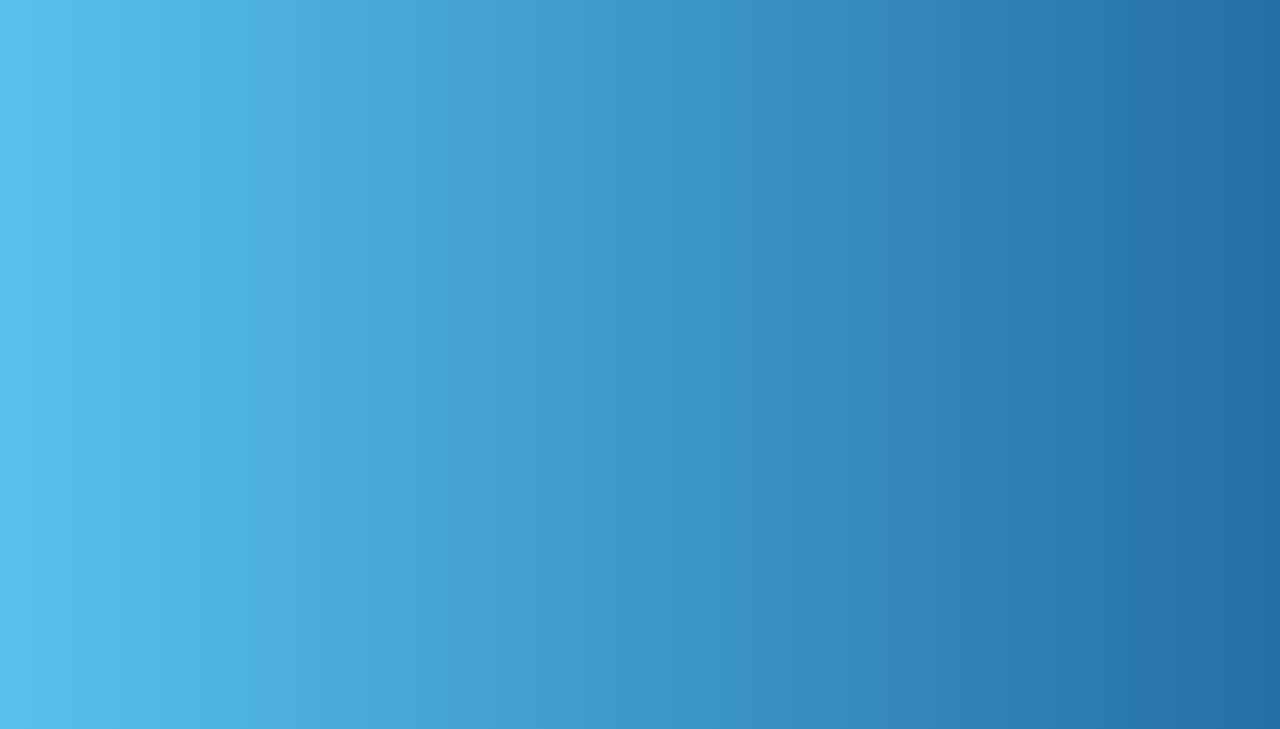
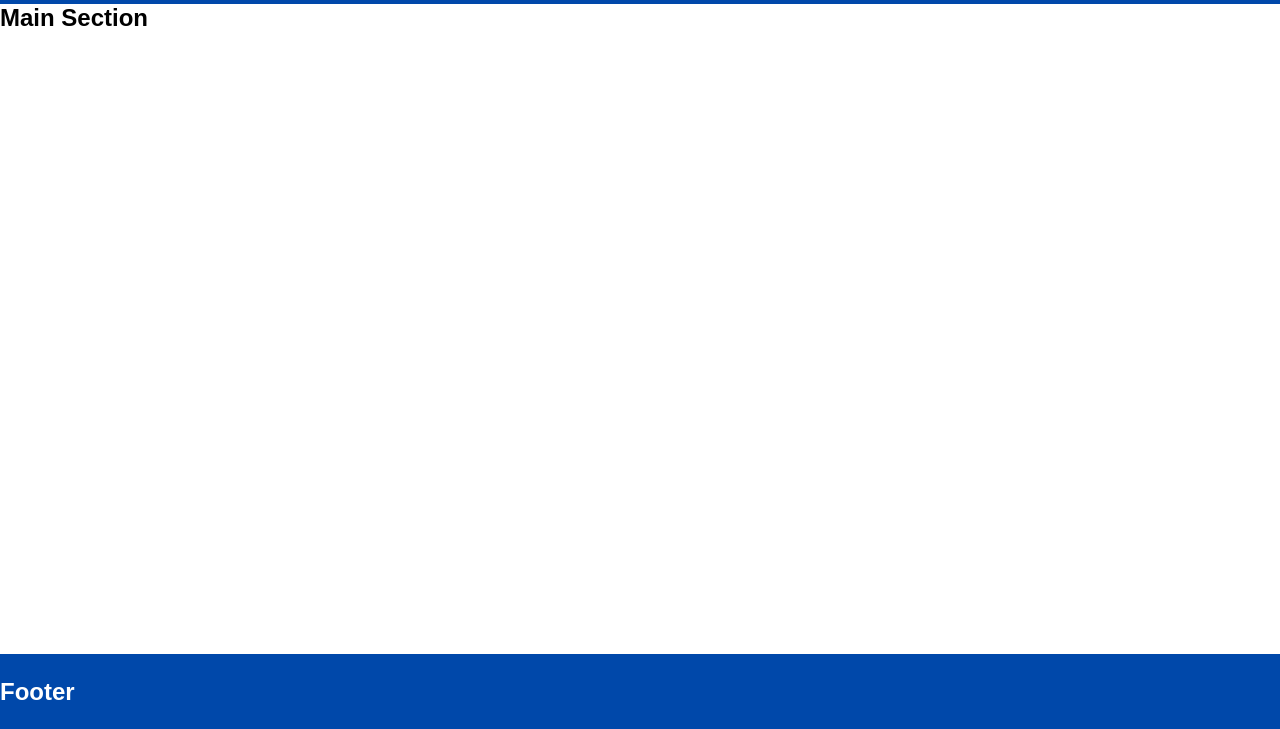
Before and after one commit to M-AamirBakhtiar/css-grid-layouts, a plain HTML site: page simple-layouts/sticky-footer/index.html in a window 1280 px wide. Shown: the part 71-800 px from the top of the page. Drawn offline with Linux system fonts and the light colour scheme.

Commit message:
stick footer final

```diff
--- a/simple-layouts/sticky-footer/index.html
+++ b/simple-layouts/sticky-footer/index.html
@@ -1,13 +1,21 @@
 <!DOCTYPE html>
 <html lang="en">
-<head>
-  <meta charset="UTF-8">
-  <meta http-equiv="X-UA-Compatible" content="IE=edge">
-  <meta name="viewport" content="width=device-width, initial-scale=1.0">
-  <title>Sticky Footer</title>
-  <link rel="stylesheet" href="style.css">
-</head>
-<body>
-
-</body>
+  <head>
+    <meta charset="UTF-8" />
+    <meta http-equiv="X-UA-Compatible" content="IE=edge" />
+    <meta name="viewport" content="width=device-width, initial-scale=1.0" />
+    <title>Sticky Footer</title>
+    <link rel="stylesheet" href="style.css" />
+  </head>
+  <body>
+    <header>
+      <h1>Header</h1>
+    </header>
+    <main>
+      <h2>Main Section</h2>
+    </main>
+    <footer>
+      <h2>Footer</h2>
+    </footer>
+  </body>
 </html>
--- a/simple-layouts/sticky-footer/style.css
+++ b/simple-layouts/sticky-footer/style.css
@@ -4,11 +4,27 @@
   box-sizing: border-box;
 }
 
-html{
+html {
   font-family: Arial, Helvetica, sans-serif;
   background: linear-gradient(to right, #57c1eb 0%, #246fa8 100%);
 }
 
 body {
-  padding: 1.25em 3.125em;
+  display: grid;
+  height: 100vh;
+  grid-template-rows: 75px 1fr 75px;
+  /* place-items: center stretch; */
 }
+
+main {
+  background-color: #fff;
+}
+
+header,
+footer {
+  display: grid;
+  align-items: center;
+  color: #fff;
+  background-color: #0048aa;
+  /* align-self: center; */
+}
```
